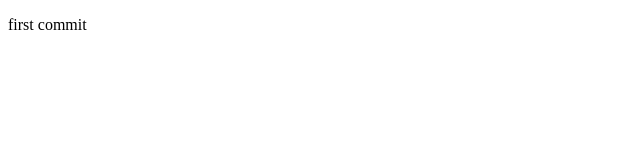
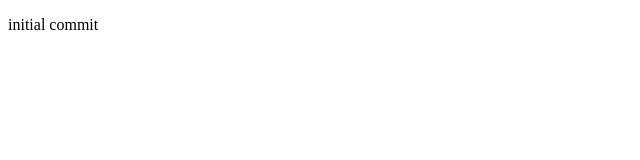
Before and after one commit to yuliacitraa/latihan1, a plain HTML site: page index.html in a window 1280 px wide. Shown: the full height of the page, 0-640 px from the left. Drawn offline with Linux system fonts and the light colour scheme.

Commit message:
initial commit

```diff
--- a/index.html
+++ b/index.html
@@ -7,6 +7,6 @@
     <title>Document</title>
   </head>
   <body>
-    <p>first commit</p>
+    <p>initial commit</p>
   </body>
 </html>
```
